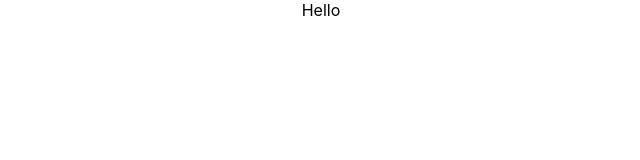
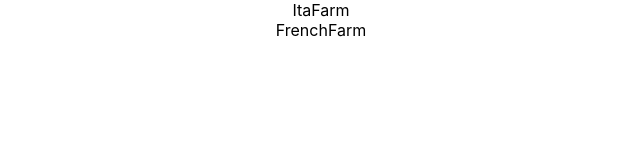
Before and after one commit to djackcu/hackathon-t-reuters-fe, a React (Create React App) app: page / in a window 1280 px wide. Shown: the top 160 px of the page, without its empty margins (319-959 px from the left). Built offline with nearby package versions, Linux system fonts and the light colour scheme.

Commit message:
feat: Adding custom hooks

```diff
--- a/src/components/app/App.js
+++ b/src/components/app/App.js
@@ -1,10 +1,12 @@
 import React from 'react';
 import './App.css';
+import useApp from './useApp';
 
 function App() {
+  const {employers} = useApp();
   return (
     <div className="App">
-      Hello
+      {employers.map(emp =>(<div key={emp.name}>{emp.name}</div>))}
     </div>
   );
 }
--- /dev/null
+++ b/src/components/app/useApp.js
@@ -0,0 +1,9 @@
+import {useSelector, useDispatch} from 'react-redux'
+
+const useApp = (initalValue) => {
+    const employers = useSelector(state =>state.employers);
+
+    return{employers};
+}
+
+export default useApp;
```
